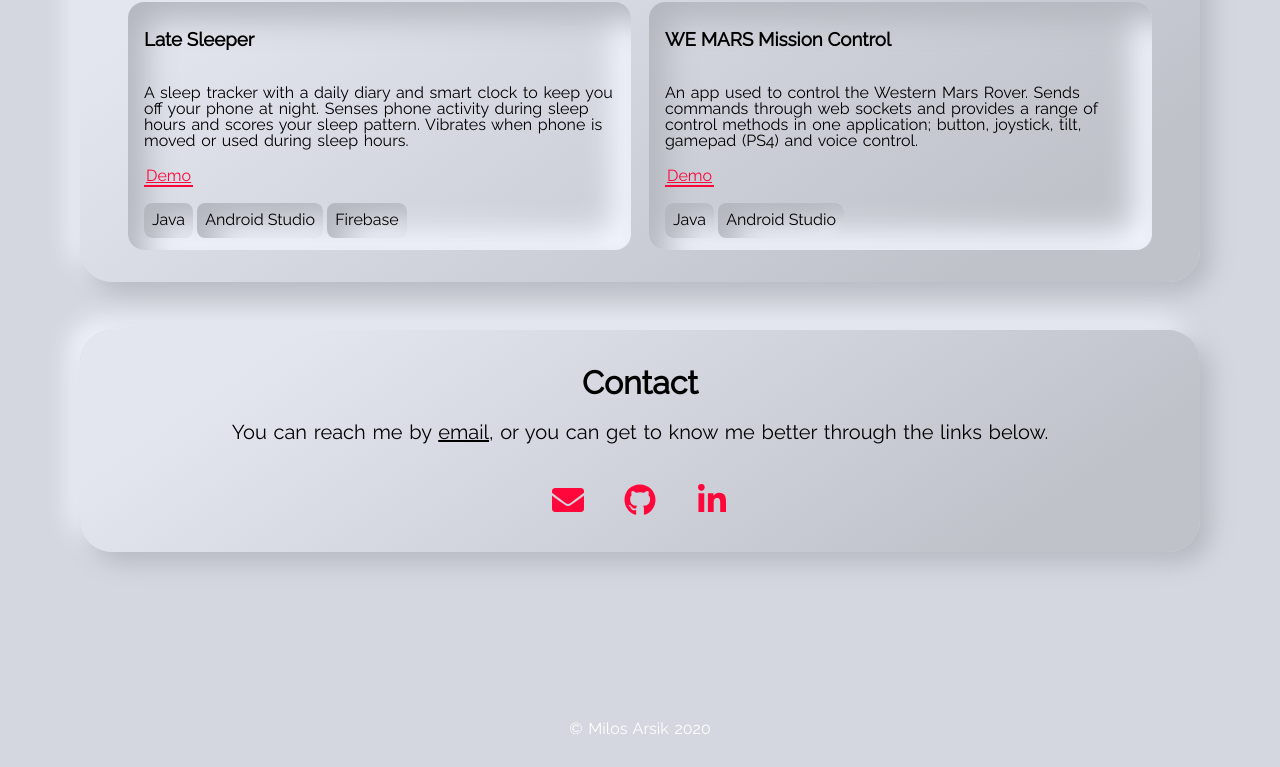
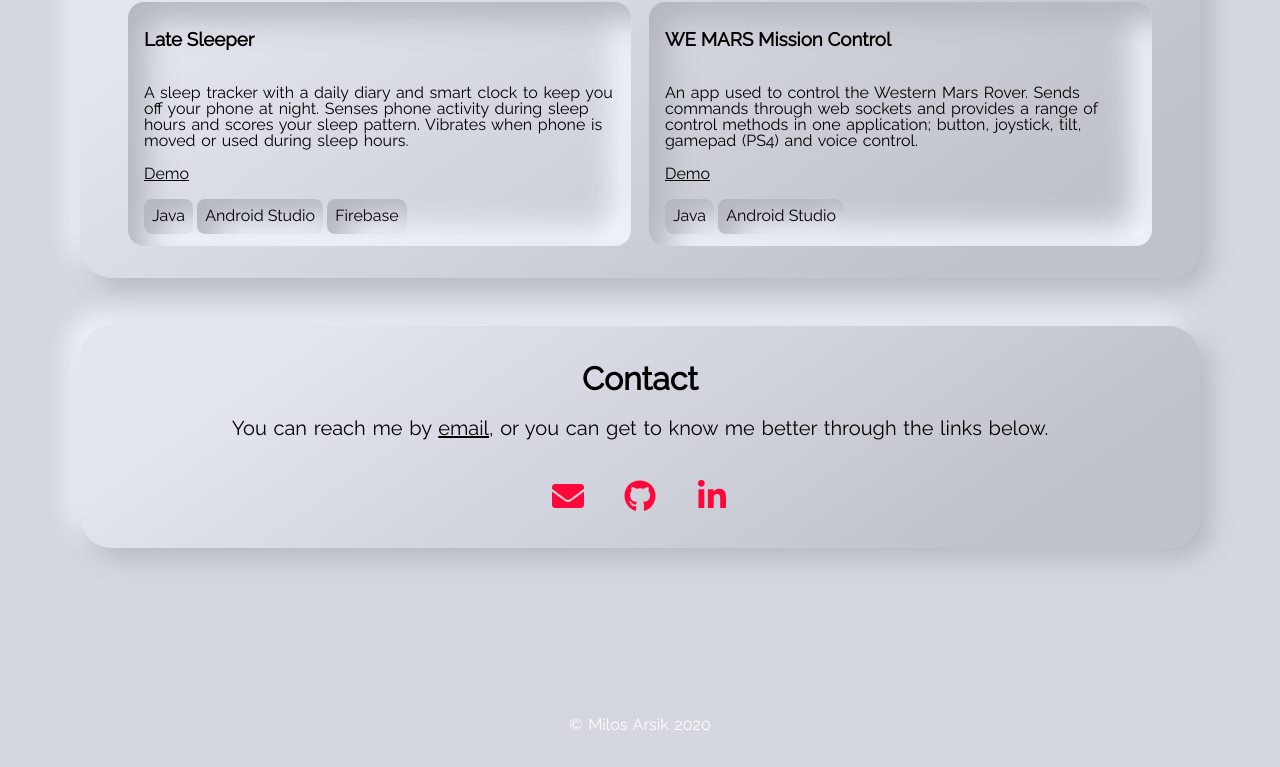
Before and after one commit to milosarsik/milosarsik.github.io, a Jekyll site: the page built from index.html, in a window 1280 px wide. Shown: the part 2505-3272 px from the top of the page. Built offline with Jekyll 4.4.1, drawn with Linux system fonts in a browser that asks for light colours.

Commit message:
Update section-projects.html

```diff
--- a/_includes/section-projects.html
+++ b/_includes/section-projects.html
@@ -8,7 +8,7 @@
         </div>
         <p class="project-desc">{{project.descr}}</p>
         {% if project.demo %}
-          <a class="highlight-link" href="{{project.demo}}" target="_blank" rel="noreferrer">
+          <a href="{{project.demo}}" target="_blank" rel="noreferrer">
             Demo
           </a>
         {% endif %}
```
